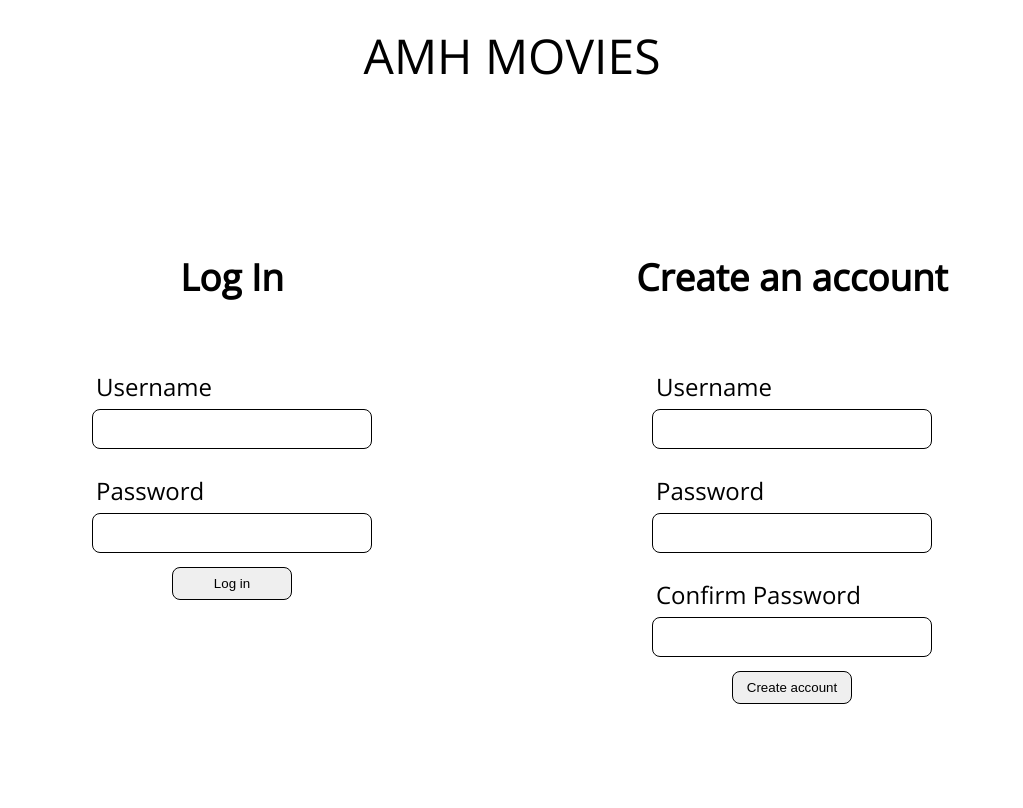
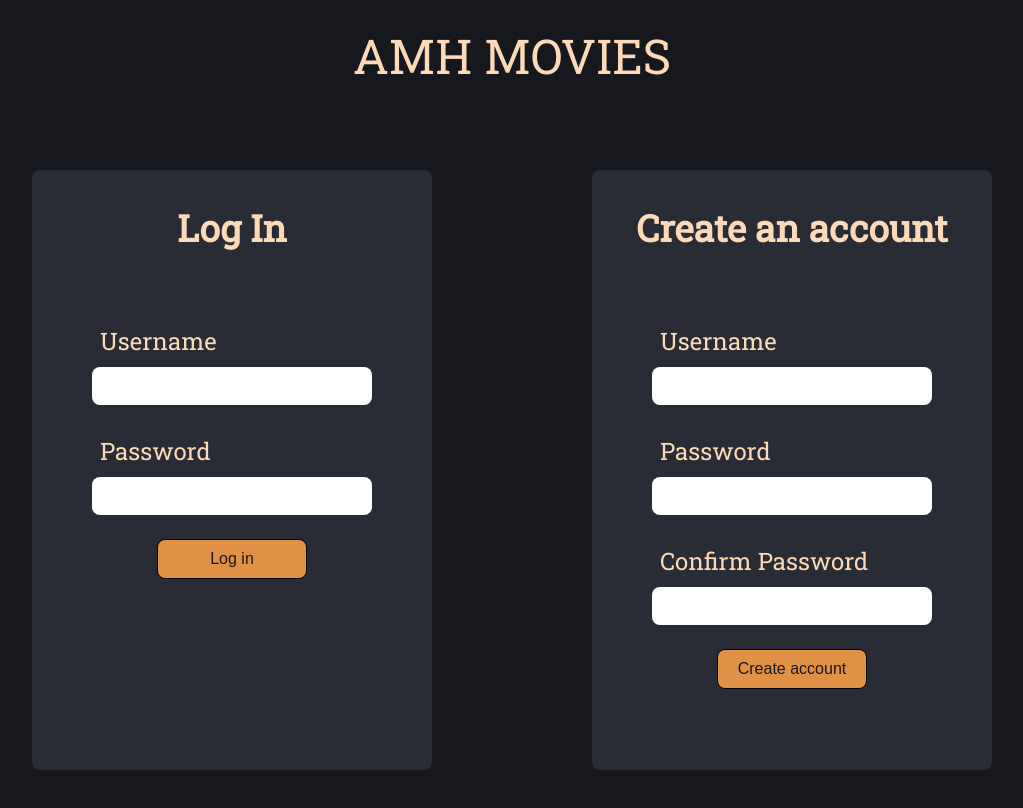
Before and after one commit to ajdinhusetovic/amh-movies, a React (Vite) app in the folder client/: page / in a window 1280 px wide. Shown: the top 808 px of the page, without its empty margins (128-1151 px from the left). Built offline with nearby package versions, Linux system fonts and the light colour scheme.

Commit message:
Add colors, update errorMessages

```diff
--- a/client/src/pages/FormPage.jsx
+++ b/client/src/pages/FormPage.jsx
@@ -5,7 +5,8 @@ const FormPage = () => {
   const [username, setUsername] = useState('');
   const [password, setPassword] = useState('');
   const [passwordConfirm, setPasswordConfirm] = useState('');
-  const [errorMessage, setErrorMessage] = useState('');
+  const [registerErrorMessage, setRegisterErrorMessage] = useState('');
+  const [loginErrorMessage, setLoginErrorMessage] = useState('');
 
   const handleRegister = async (e) => {
     e.preventDefault();
@@ -16,10 +17,11 @@ const FormPage = () => {
         password,
         passwordConfirm,
       });
+      setRegisterErrorMessage('');
       alert('Registration completed');
     } catch (error) {
       console.log(error);
-      setErrorMessage(error.response.data.message);
+      setRegisterErrorMessage(error.response.data.message);
     }
   };
 
@@ -31,12 +33,12 @@ const FormPage = () => {
         username,
         password,
       });
-
+      setLoginErrorMessage('');
       alert('Succesfully logged in');
       console.log(res.data.token);
     } catch (error) {
       console.log(error);
-      setErrorMessage(error.response.data.message);
+      setLoginErrorMessage(error.response.data.message);
     }
   };
 
@@ -63,6 +65,9 @@ const FormPage = () => {
               onChange={(e) => setPassword(e.target.value)}
             />
           </div>
+          {loginErrorMessage && (
+            <p className="error-msg">{loginErrorMessage}</p>
+          )}
           <button type="submit">Log in</button>
         </form>
       </div>
@@ -96,6 +101,9 @@ const FormPage = () => {
               onChange={(e) => setPasswordConfirm(e.target.value)}
             />
           </div>
+          {registerErrorMessage && (
+            <p className="error-msg">{registerErrorMessage}</p>
+          )}
           <button type="submit">Create account</button>
         </form>
       </div>
--- a/client/src/scss/_config.scss
+++ b/client/src/scss/_config.scss
@@ -1,3 +1,7 @@
-@import url('https://fonts.googleapis.com/css2?family=Open+Sans&display=swap');
+@import url('https://fonts.googleapis.com/css2?family=Roboto+Slab&display=swap');
 
-$font-open-sans: 'Open Sans', sans-serif;
+$font-open-sans: 'Roboto Slab', serif;
+$dark-color: #17181d;
+$lighter-dark: #292C35;
+$text-light: #fcd9b8;
+$gold-color: #E09145;
--- a/client/src/scss/app.scss
+++ b/client/src/scss/app.scss
@@ -9,15 +9,9 @@ body {
     height: 100vh;
     font-size: 16px;
     font-family: config.$font-open-sans;
+    color: config.$text-light;
     line-height: 1.5;
-}
-
-#root {
-    height: 100%;
-}
-
-.App {
-    height: 100%;
+    background-color: config.$dark-color;
 }
 
 .navbar {
@@ -28,20 +22,22 @@ body {
 }
 
 .form-page {
-    height: 100%;
     display: flex;
     align-items: center;
     justify-content: space-evenly;
 
     .login, .register {
-        height: 80%;
+        height: 600px;
         width: 400px;
         display: flex;
         flex-direction: column;
         align-items: center;
+        background-color: config.$lighter-dark;
+        border-radius: 8px;
 
         h1 {
             font-size: 2.3rem;
+            padding-top: 30px;
         }
 
         form {
@@ -61,23 +57,27 @@ body {
 
                 label {
                     font-size: 1.5rem;
-                    padding: 4px;
+                    padding: 8px;
                 }
 
                 input {
                     padding: 8px;
                     border-radius: 8px;
-                    border: 1px solid black;
+                    border: none;
                     font-size: 1.2rem;
                 }
             }
 
             button {
-                margin-top: 14px;
-                padding: 8px;
-                width: 120px;
+                margin-top: 24px;
+                padding: 10px;
+                width: 150px;
+                background-color: config.$gold-color;
+                color: config.$dark-color;
                 border: 1px solid black;
                 border-radius: 8px;
+                font-size: 1rem;
+                cursor: pointer;
             }
         }
     }
```
